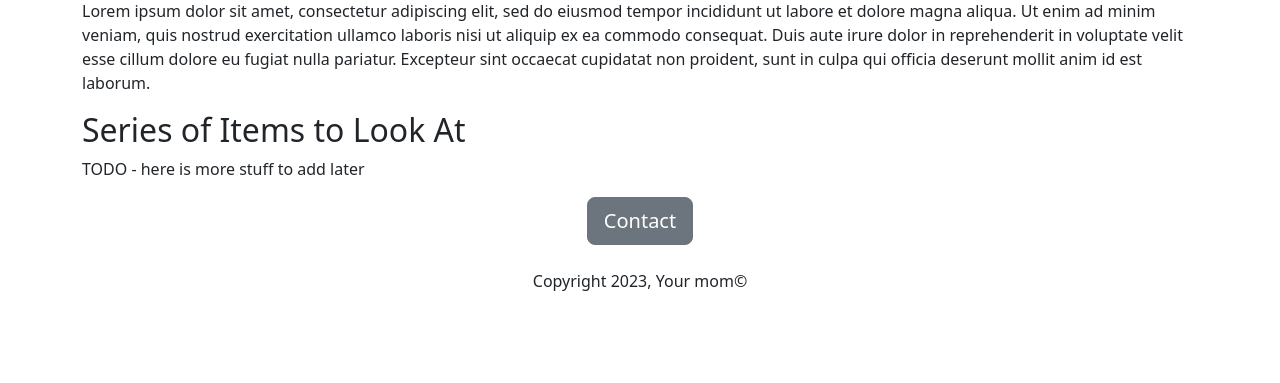
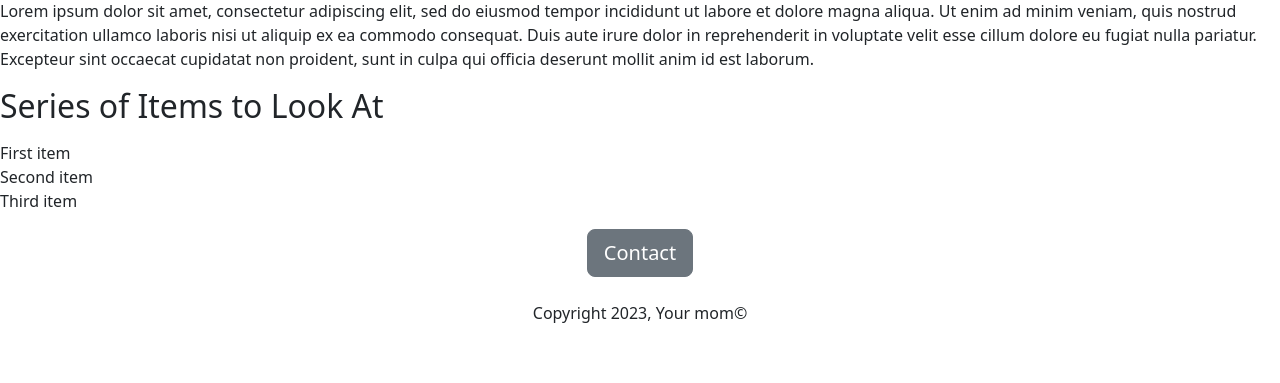
Before and after one commit to mrjohnson1024/flask_app_v1, a Flask app: page / in a window 1280 px wide. Shown: the part 417-800 px from the top of the page. Run offline with Flask 3, Linux system fonts and the light colour scheme.

Commit message:
added loop for items into html

```diff
--- a/app.py
+++ b/app.py
@@ -2,10 +2,32 @@ from flask import Flask, render_template
 
 app = Flask(__name__)
 
+LIST = [{
+    'id': 1,
+    'name': "First item",
+    'location': "Phoenix, AZ",
+    'qty': '47'
+}, {
+    'id': 2,
+    'name': "Second item",
+    'location': "Atlanta, GA",
+    'qty': '6874'
+}, {
+    'id': 3,
+    'name': "Third item",
+    'location': "Chicago, IL",
+    'qty': '11254'
+}]
+
 
 @app.route("/")
 def something():
-  return render_template('home.html')
+  return render_template('home.html', items=LIST)
+
+
+@app.route("/items")
+def items():
+  return "Here is a new route!"
 
 
 if __name__ == "__main__":
--- a/templates/home.html
+++ b/templates/home.html
@@ -14,12 +14,17 @@
     </style>
   </head>
   <body>
-    <div class="container">
+    <div class="container text-center">
     <h1>This is a Heading</h1>
+    </div>
       <img class="img-fluid" id="banner" src="https://images.freeimages.com/images/large-previews/2b6/free-banner-background-1639360.jpg">
     <p>Lorem ipsum dolor sit amet, consectetur adipiscing elit, sed do eiusmod tempor incididunt ut labore et dolore magna aliqua. Ut enim ad minim veniam, quis nostrud exercitation ullamco laboris nisi ut aliquip ex ea commodo consequat. Duis aute irure dolor in reprehenderit in voluptate velit esse cillum dolore eu fugiat nulla pariatur. Excepteur sint occaecat cupidatat non proident, sunt in culpa qui officia deserunt mollit anim id est laborum.</p>
     <h2>Series of Items to Look At</h2>
-    <p>TODO - here is more stuff to add later</p>
+    <p>
+      {% for item in items %}
+        <div>{{item['name']}}</div>
+      {% endfor %}
+    </p>
       <div class="text-center">
         <button type="button" class="btn btn-secondary btn-lg">Contact</button>
         <p class="mt-4">Copyright 2023, Your mom©</p>
```
